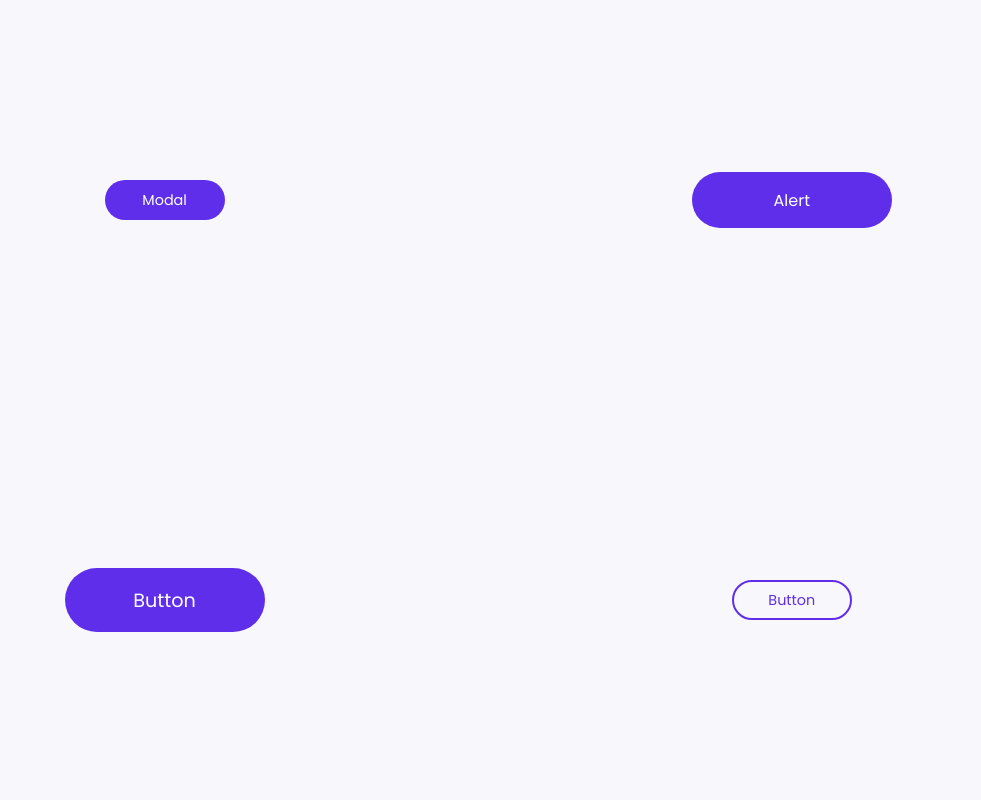
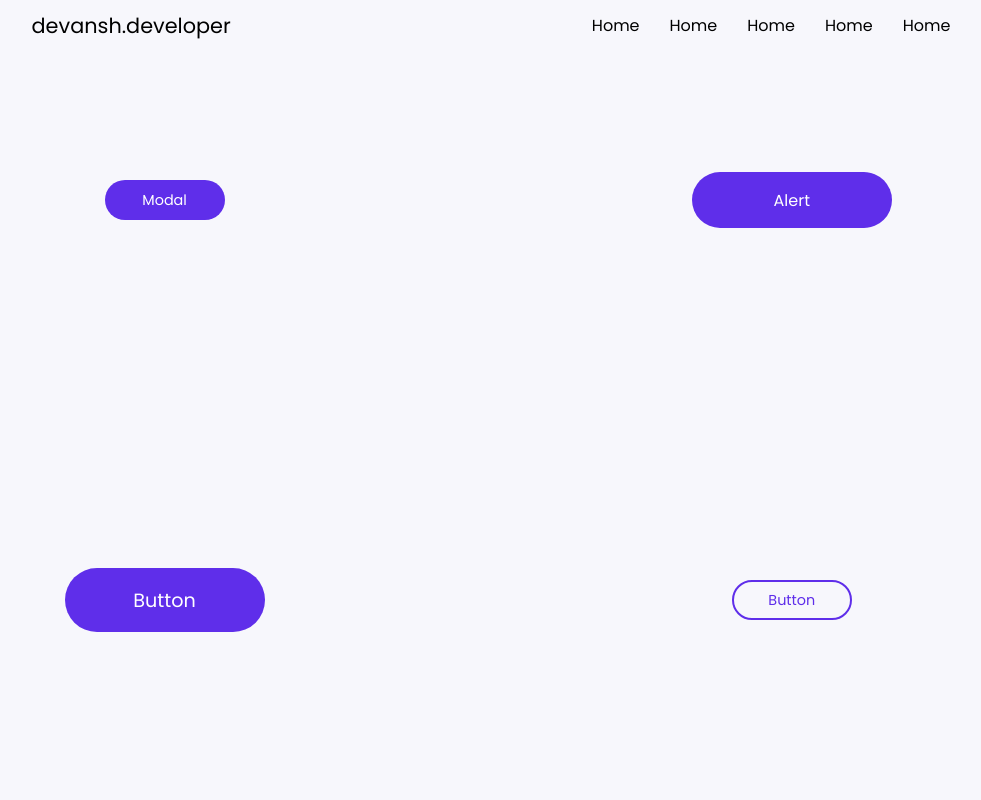
Before and after one commit to devanshdeveloper/ui-components, a Next.js app: page / in a window 1280 px wide. Shown: the top 800 px of the page, without its empty margins (149-1130 px from the left). Built offline with nearby package versions, Linux system fonts and the light colour scheme; no server answers.

Commit message:
intial commit

```diff
--- /dev/null
+++ b/components/layout/Footer.js
@@ -0,0 +1,11 @@
+import styles from "./layout.module.scss";
+
+function Footer() {
+    return (
+        <footer className={styles.footer}>
+            <p>devansh developer &copy;</p>
+        </footer>
+    )
+}
+
+export default Footer;
--- /dev/null
+++ b/components/layout/Layout.js
@@ -0,0 +1,12 @@
+import Footer from "./Footer";
+import Navbar from "./Navbar";
+
+export default function Layout({ children }) {
+  return (
+    <div className="App">
+      <Navbar />
+      {children}
+      <Footer/>
+    </div>
+  );
+}
--- /dev/null
+++ b/components/layout/Navbar.js
@@ -0,0 +1,46 @@
+import Link from "next/link";
+import { useEffect, useState } from "react";
+import styles from "./layout.module.scss";
+
+function Navbar() {
+  const [Scroll, setScroll] = useState(false);
+  const [NavbarActive, setNavbarActive] = useState(false);
+
+  useEffect(() => {
+    window.addEventListener("scroll", () => {
+      setScroll(window.scrollY > 50);
+    });
+  }, []);
+  const NavLink = (props) => {
+    return (
+      <li>
+        <Link href={props.href}>
+          <a>{props.children}</a>
+        </Link>
+      </li>
+    );
+  };
+  return (
+    <nav className={`${styles.navbar} ${Scroll ? styles.scrolled : ""} ${NavbarActive ? styles.active : ""}`}>
+      <div className={styles.logo}>
+        <h1>devansh.developer</h1>
+      </div>
+      <div className={styles.toggle} onClick={() => setNavbarActive(!NavbarActive)}>
+        <span></span>
+        <span></span>
+        <span></span>
+      </div>
+      <div className={styles.navlinks}>
+        <ul>
+          <NavLink href="./">Home</NavLink>
+          <NavLink href="./">Home</NavLink>
+          <NavLink href="./">Home</NavLink>
+          <NavLink href="./">Home</NavLink>
+          <NavLink href="./">Home</NavLink>
+        </ul>
+      </div>
+    </nav>
+  );
+}
+
+export default Navbar;
--- /dev/null
+++ b/components/layout/layout.module.scss
@@ -0,0 +1,114 @@
+.navbar {
+    --textColor: #000;
+    --navbarHeight: 50px;
+    height: var(--navbarHeight);
+    border-radius: 0 0 10px 10px;
+    width: 100%;
+    display: flex;
+    align-items: center;
+    justify-content: space-around;
+    position: fixed;
+    .logo {
+        h1 {
+            font-size: 1.3rem;
+            font-weight: 500;
+        }
+    }
+}
+
+.navlinks {
+    display: flex;
+    align-items: center;
+    justify-content: flex-end;
+    ul {
+        display: flex;
+        align-items: center;
+        justify-content: flex-end;
+        gap: 30px;
+        a {
+            color: var(--textColor);
+            &:hover {
+                color: #505050;
+            }
+        }
+    }
+}
+
+.navbar.scrolled {
+    --textColor: #fff;
+    --navbarHeight: 60px;
+    height: var(--navbarHeight);
+    background-color: rgba(0, 0, 0, 0.85);
+    h1 {
+        font-size: 1.4rem;
+        color: var(--textColor);
+    }
+}
+
+.toggle {
+    display: none;
+}
+
+.footer {
+    width: 100%;
+    height: 50px;
+    background-color: rgba($color: #000000, $alpha: 0.9);
+    display: flex;
+    align-items: center;
+    justify-content: center;
+    border-radius: 10px 10px 0px 0;
+    z-index: 2;
+    p {
+        color: white;
+    }
+}
+
+@media screen and (max-width: 700px) {
+    .navbar.scrolled,
+    .navbar {
+        a {
+            color: black;
+        }
+    }
+    .navbar.active {
+        .navlinks {
+            right: 0;
+        }
+    }
+    .navbar {
+        .navlinks {
+            backdrop-filter: blur(10px);
+            position: fixed;
+            top: var(--navbarHeight);
+            right: 100vw;
+            min-height: calc(100vh - var(--navbarHeight));
+            width: 100vw;
+            background-color: rgba(0, 0, 0, 0.3);
+            align-items: flex-start;
+            ul {
+                box-shadow: 0px 32px 64px rgba(17, 17, 17, 0.08);
+                position: relative;
+                justify-content: flex-start;
+                border-radius: 8px;
+                width: 200px;
+                margin: 10px;
+                background-color: #fff;
+                flex-direction: column;
+                padding: 20px;
+            }
+        }
+        .toggle {
+            display: flex;
+            align-items: center;
+            justify-content: center;
+            flex-direction: column;
+            gap: 8px;
+            span {
+                background-color: var(--textColor);
+                height: 3px;
+                width: 30px;
+                border-radius: 2px;
+            }
+        }
+    }
+}
--- a/components/ui/Boxes/DadJokes.js
+++ /dev/null
@@ -1,21 +0,0 @@
-// import styles from ".";
-import {useEffect} from "react"
-
-function DadJokes(props) {
-  useEffect(() => {
-    async function generateJoke() {
-      const config = {
-        headers: {
-          Accept: "application/json",
-        },
-      };
-      const res = await fetch("https://icanhazdadjoke.com", config);
-      const data = await res.json();
-      console.log(data);
-    }
-    generateJoke()
-  }, []);
-  return <div></div>;
-}
-
-export default DadJokes;
--- a/components/ui/popover/Popover.js
+++ b/components/ui/popover/Popover.js
@@ -15,6 +15,7 @@ function Popover(props) {
         break;
     }
   }
+
   return (
     <div className={checkTheme(props.theme)}>
       <p className={s.popoverBody}>{props.body}</p>
--- a/next.config.js
+++ b/next.config.js
@@ -1,3 +1,7 @@
+const path = require('path');
 module.exports = {
+  sassOptions: {
+    includePaths: [path.join(__dirname, 'styles')],
+  },
   reactStrictMode: true,
 }
--- a/pages/_app.js
+++ b/pages/_app.js
@@ -1,7 +1,10 @@
 import '../styles/globals.scss'
+import Layout from '../components/layout/Layout'
 
-function MyApp({ Component, pageProps }) {
-  return <Component {...pageProps} />
+export default function MyApp({ Component, pageProps }) {
+  return (
+    <Layout>
+      <Component {...pageProps} />
+    </Layout>
+  )
 }
-
-export default MyApp
--- a/pages/api/hello.js
+++ /dev/null
@@ -1,5 +0,0 @@
-// Next.js API route support: https://nextjs.org/docs/api-routes/introduction
-
-export default function handler(req, res) {
-  res.status(200).json({ name: 'John Doe' })
-}
--- a/pages/index.js
+++ b/pages/index.js
@@ -5,7 +5,6 @@ import Head from "next/head";
 import { useState } from "react";
 import Popover from "../components/ui/popover/Popover";
 import Note from "../components/note/Note";
-import DadJokes from "../components/ui/Boxes/DadJokes";
 
 function HomePage() {
   const [toggleModal, setToggleModal] = useState(false);
@@ -65,7 +64,6 @@ function HomePage() {
           />
         </Ui>
         <Ui>
-         <DadJokes></DadJokes>
         </Ui>
       </div>
       {toggleModal ? (
--- a/styles/globals.scss
+++ b/styles/globals.scss
@@ -17,6 +17,14 @@ body{
 
 *:focus {
   outline: none;
+}
+
+a{
+  text-decoration: none;
+}
+
+li{
+  list-style: none;
 }
 
 button {
```
Also changed, not shown: styles/variables.scss (added).
